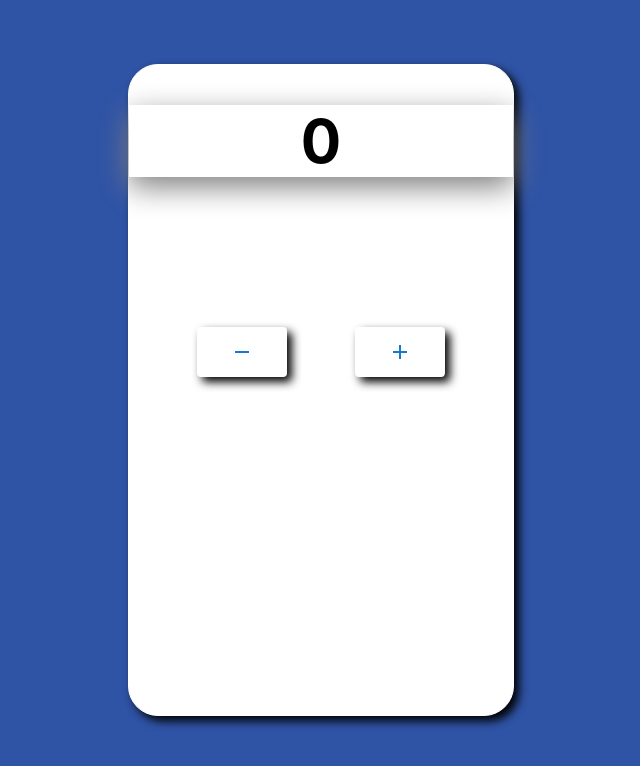
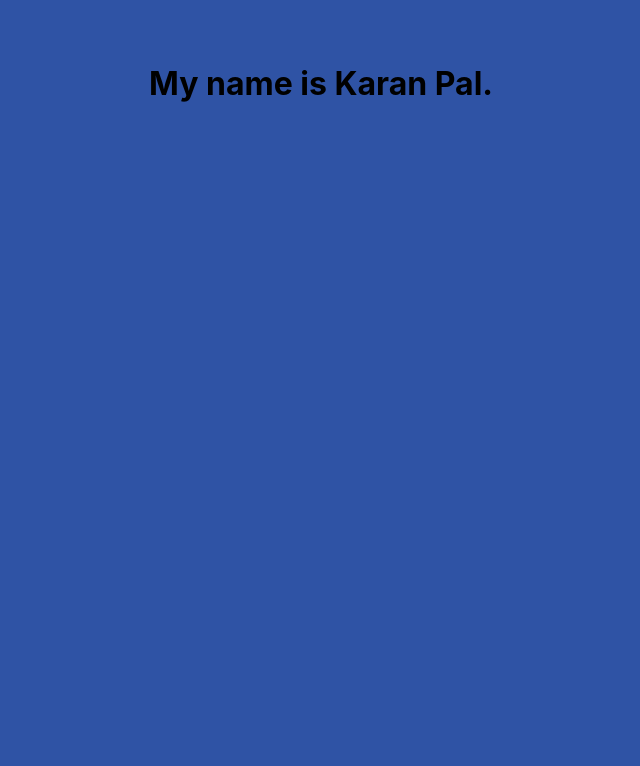
Before and after one commit to jatinnkumar/REACT-LEARNING, a React (Create React App) app: page / in a window 1280 px wide. Shown: the top 766 px of the page, without its empty margins (319-959 px from the left). Built offline with nearby package versions, Linux system fonts and the light colour scheme.

Commit message:
use of createContext()...

```diff
--- a/package.json
+++ b/package.json
@@ -12,6 +12,7 @@
     "@testing-library/react": "^13.3.0",
     "@testing-library/user-event": "^13.5.0",
     "react": "^18.2.0",
+    "react-digital-clock": "^0.1.2",
     "react-dom": "^18.2.0",
     "react-scripts": "5.0.1",
     "web-vitals": "^2.1.4"
--- a/src/App.jsx
+++ b/src/App.jsx
@@ -1,38 +1,20 @@
-import React, { useState } from "react";
-import RemoveIcon from '@mui/icons-material/Remove';
-import AddIcon from '@mui/icons-material/Add';
-import Button from '@mui/material/Button';
-import Tooltip from '@mui/material/Tooltip';
+import React, { createContext } from 'react';
+import CompA from './CompA';
 
 
+const FirstName = createContext();
+const LastName = createContext();
 const App = () => {
-    const [number, setNumber] = useState(0);
-    const decreaseNumber = () => {
-        if (number > 0) {
-            setNumber(number - 1);
-        } else {
-            setNumber(0);
-        }
-    }
-
-    const increaseNumber = () => {
-        setNumber(number + 1);
-    }
     return (
         <>
-            <div className='toDoList-Content'>
-                <h1 className="headingNumber">{number}</h1>
-                <div class="buttonContainer">
-                    <Tooltip title="Decrease">
-                        <Button className="decreaseButton" onClick={decreaseNumber}><RemoveIcon /></Button>
-                    </Tooltip>
-                    <Tooltip title="Increase">
-                        <Button className="increaseButton" onClick={increaseNumber}><AddIcon /></Button>
-                    </Tooltip>
-                </div>
-            </div>
+            <FirstName.Provider value={"Karan"}>
+                <LastName.Provider value={"Pal"}>
+                    <CompA />
+                </LastName.Provider>
+            </FirstName.Provider>
         </>
     );
 }
 
 export default App;
+export { FirstName, LastName };
--- /dev/null
+++ b/src/CompA.jsx
@@ -0,0 +1,8 @@
+import React from 'react';
+import CompB from './CompB';
+
+const CompA = () => {
+    return <CompB />;
+}
+
+export default CompA;
--- /dev/null
+++ b/src/CompB.jsx
@@ -0,0 +1,8 @@
+import React from 'react';
+import CompC from './CompC';
+
+const CompB = () => {
+    return <CompC />;
+}
+
+export default CompB;
--- /dev/null
+++ b/src/CompC.jsx
@@ -0,0 +1,24 @@
+import React from 'react';
+import { FirstName, LastName } from './App';
+
+const CompC = () => {
+    return (
+        <>
+            <FirstName.Consumer>
+                {(firstName) => {
+                    return (
+                        <>
+                            <LastName.Consumer>
+                                {(lastName) => {
+                                    return <h1>My name is {firstName} {lastName}.</h1>;
+                                }}
+                            </LastName.Consumer>
+                        </>
+                    )
+                }}
+            </FirstName.Consumer>
+        </>
+    );
+}
+
+export default CompC;
```
Also changed, not shown: extra/IncDecMaterialUi.jsx (added, +38 -0 lines), extra/SlotMachine.jsx (renamed from src/SlotMachine.jsx), src/index.js (line endings or trailing spaces), 1 other file (tests, documents, lock files or other folders).
